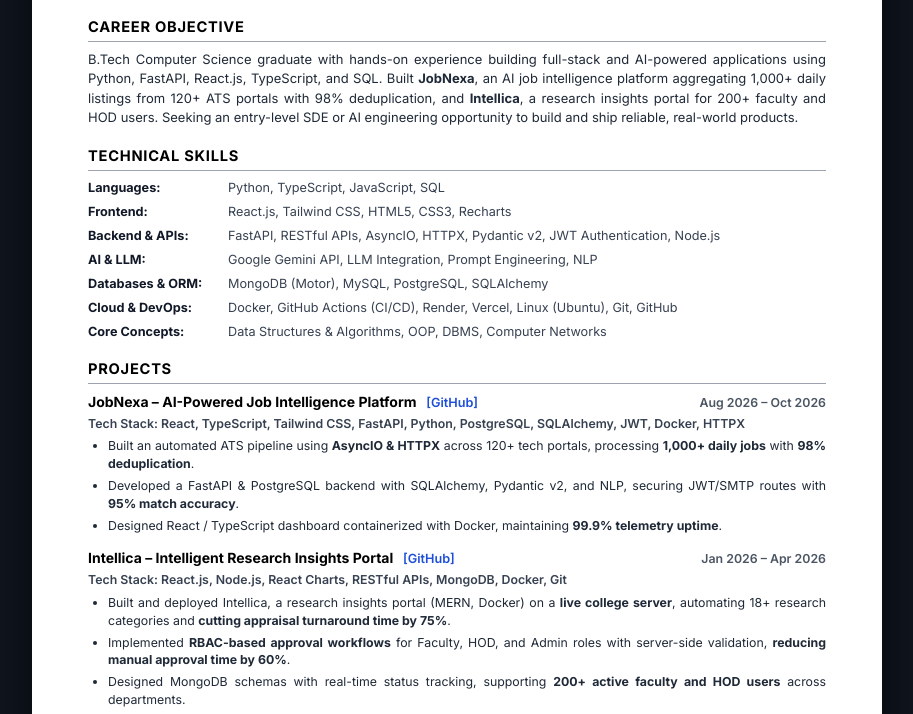
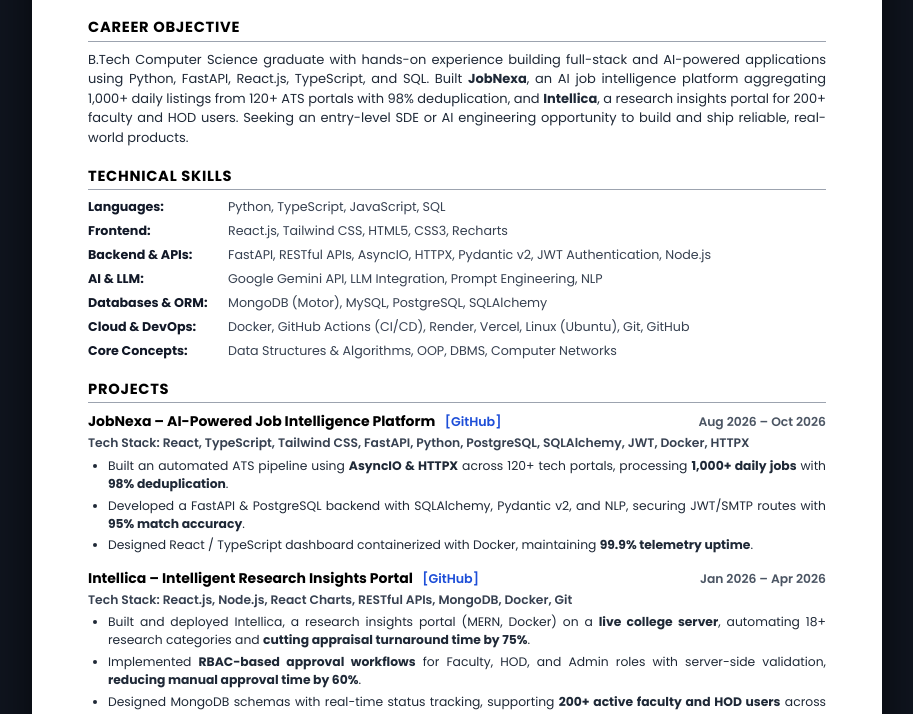
Before and after one commit to Nithin560/portifolio, a plain HTML site: page resume.html in a window 1280 px wide. Shown: the part 274-988 px from the top of the page, without its empty margins (183-1096 px from the left). Drawn offline with Linux system fonts and the light colour scheme.

Commit message:
style: implement Poppins font-family across website and resume

```diff
--- a/resume.html
+++ b/resume.html
@@ -6,7 +6,7 @@
   <title>Resume — Nithin Vandana (SDE & AI Systems)</title>
   <link rel="preconnect" href="https://fonts.googleapis.com" />
   <link rel="preconnect" href="https://fonts.gstatic.com" crossorigin />
-  <link href="https://fonts.googleapis.com/css2?family=Inter:wght@400;500;600;700;800&family=JetBrains+Mono:wght@400;500&display=swap" rel="stylesheet" />
+  <link href="https://fonts.googleapis.com/css2?family=Poppins:wght@300;400;500;600;700;800&family=JetBrains+Mono:wght@400;500&display=swap" rel="stylesheet" />
 
   <style>
     *, *::before, *::after {
@@ -18,7 +18,7 @@
     body {
       background-color: #0f141e;
       color: #0f172a;
-      font-family: 'Inter', -apple-system, BlinkMacSystemFont, 'Segoe UI', Roboto, Helvetica, Arial, sans-serif;
+      font-family: 'Poppins', -apple-system, BlinkMacSystemFont, 'Segoe UI', Roboto, Helvetica, Arial, sans-serif;
       line-height: 1.45;
       padding: 2rem 1rem 4rem;
     }
--- a/styles.css
+++ b/styles.css
@@ -27,7 +27,7 @@
   --accent-amber: #f59e0b;
   --accent-rose: #f43f5e;
 
-  --font-sans: 'Inter', -apple-system, BlinkMacSystemFont, 'Segoe UI', Roboto, Helvetica, Arial, sans-serif;
+  --font-sans: 'Poppins', -apple-system, BlinkMacSystemFont, 'Segoe UI', Roboto, Helvetica, Arial, sans-serif;
   --font-mono: 'JetBrains Mono', 'Fira Code', 'SF Mono', Consolas, Monaco, monospace;
 
   --shadow-sm: 0 2px 4px rgba(0, 0, 0, 0.3);
```
Also changed, not shown: index.html (+2 -2 lines).
